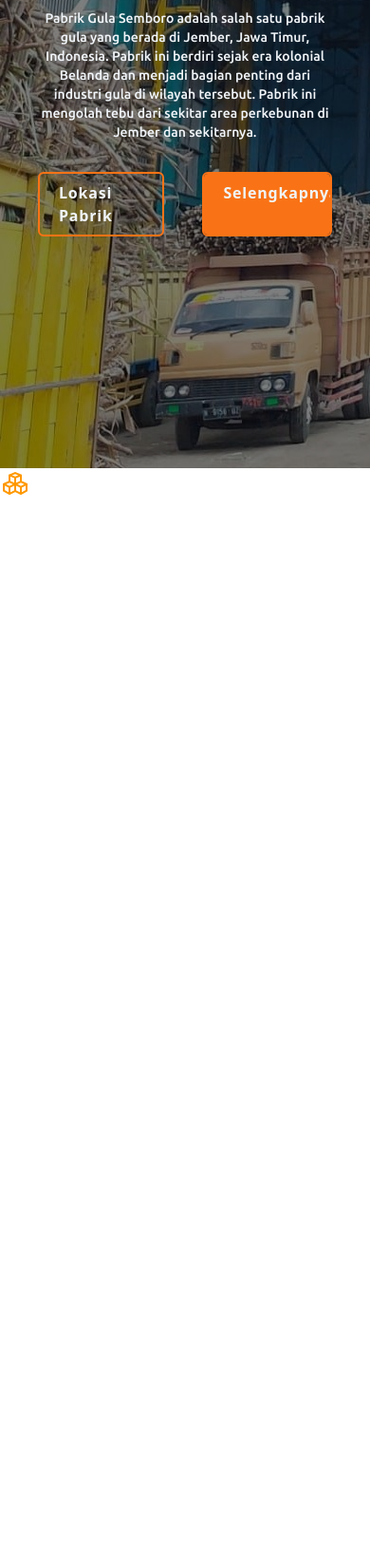
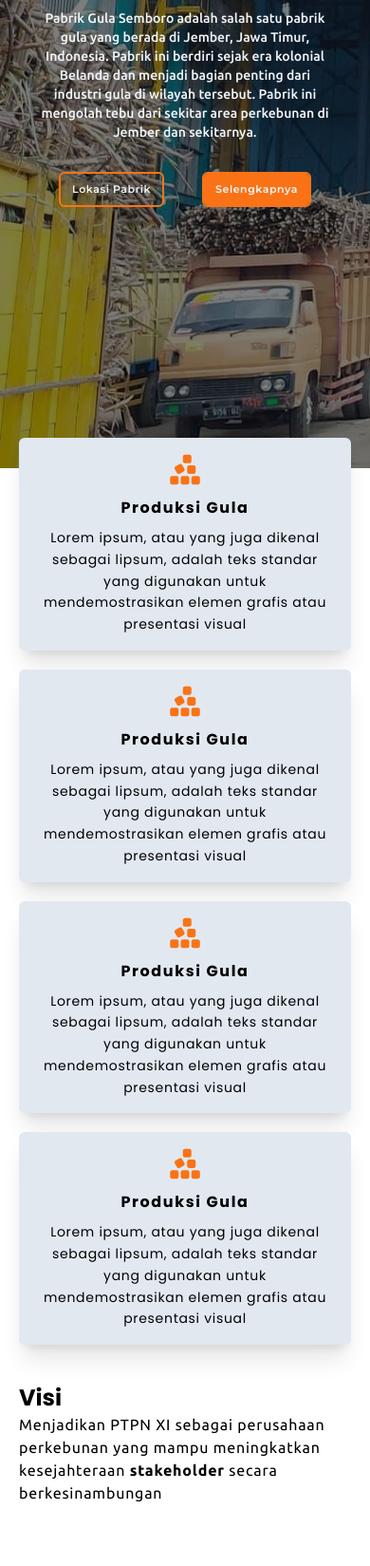
Before and after one commit to KiraniaKharisa/WEB_DESIGN_PLAYIT, a website: page index.html in a window 390 px wide. Shown: the part 351-2000 px from the top of the page at 95% size. Before the commit the page ends 876 px from the top, so only its background shows below. Drawn offline with nearby package versions, Linux system fonts and the light colour scheme.

Commit message:
Dari Fahmy

```diff
--- a/index.html
+++ b/index.html
@@ -12,11 +12,13 @@
     <link rel="preconnect" href="https://fonts.googleapis.com">
     <link rel="preconnect" href="https://fonts.gstatic.com" crossorigin>
     <link href="https://fonts.googleapis.com/css2?family=Ubuntu:ital,wght@0,300;0,400;0,500;0,700;1,300;1,400;1,500;1,700&display=swap" rel="stylesheet">
+    <link rel="stylesheet" href="https://cdnjs.cloudflare.com/ajax/libs/font-awesome/6.6.0/css/all.min.css" integrity="sha512-Kc323vGBEqzTmouAECnVceyQqyqdsSiqLQISBL29aUW4U/M7pSPA/gEUZQqv1cwx4OnYxTxve5UMg5GT6L4JJg==" crossorigin="anonymous" referrerpolicy="no-referrer" />
 </head>
-<body class="overflow-x-hidden">
+<body class="overflow-x-hidden font-poppins">
     <header class="flex justify-between navbar fixed top-0 right-0 z-[100] w-full">
-        <div class="bg-slate-100 py-5 px-7 z-[-2] w-full">
-            LOGO
+        <div class="bg-slate-100 py-5 px-7 z-[-2] w-full relative">
+            <h3 class="opacity-0">Logo</h3>
+            <img class="absolute top-2 w-[50px]" src="./img/logo.png" alt="" />
         </div>
 
         <button class="hamburgerButton z-[4] lg:hidden">
@@ -25,7 +27,7 @@
             <span class="hamburger-garis bottom-[2.55rem]"></span>
         </button>
 
-        <nav class="lg:flex lg:relative lg:gap-5 lg:pr-16 lg:items-center lg:translate-x-0 lg:py-0 lg:bg-transparent lg:flex-row lg:w-auto lg:top-0 translate-x-[2000px] pr-0 text-center py-5 bg-slate-100 flex-col w-full absolute top-[64px] left-0">
+        <nav class="lg:flex lg:relative lg:gap-5 lg:pr-16 lg:items-center lg:translate-x-0 lg:py-0 lg:bg-transparent lg:flex-row lg:w-auto lg:top-0 translate-x-[2000px] pr-0 text-center py-5 bg-slate-100 flex-col w-full absolute top-[64px] left-0 transition-all duration-500">
             <div class="lg:block hidden bg-orange-600 absolute w-[125%] -skew-x-12 -right-2 h-full z-[-1]"></div>
             <a class="nav-link" href="#beranda">Beranda</a>
             <a class="nav-link" href="#tentang">Tentang</a>
@@ -48,13 +50,65 @@
             </div>
        </div>
     </section>
-    <section>
-        <div>
-            <div>
-               <img src="img/gula.png" alt="">
+
+    <section id="tentang" class="relative z-[2]">
+      <div class="px-5 pb-5">
+        <div class="grid grid-cols-1 -mt-8 gap-5 w-full md:grid-cols-2 lg:grid-cols-4">
+
+            <div class="cardTentang">
+              <div class="pb-2">
+                <i class="fa-solid fa-cubes-stacked text-4xl text-orange-500"></i>
+              </div>
+              <div class="">
+                <h3 class="font-bold font-poppins text-center pb-2 tracking-widest">Produksi Gula</h3>
+                <p class="text-center text-sm tracking-wider leading-relaxed">Lorem ipsum, atau yang juga dikenal sebagai lipsum, adalah teks standar yang digunakan untuk mendemostrasikan elemen grafis atau presentasi visual</p>
+              </div>
+            </div>
+            <div class="cardTentang">
+              <div class="pb-2">
+                <i class="fa-solid fa-cubes-stacked text-4xl text-orange-500"></i>
+              </div>
+              <div class="">
+                <h3 class="font-bold font-poppins text-center pb-2 tracking-widest">Produksi Gula</h3>
+                <p class="text-center text-sm tracking-wider leading-relaxed">Lorem ipsum, atau yang juga dikenal sebagai lipsum, adalah teks standar yang digunakan untuk mendemostrasikan elemen grafis atau presentasi visual</p>
+              </div>
+            </div>
+            <div class="cardTentang">
+              <div class="pb-2">
+                <i class="fa-solid fa-cubes-stacked text-4xl text-orange-500"></i>
+              </div>
+              <div class="">
+                <h3 class="font-bold font-poppins text-center pb-2 tracking-widest">Produksi Gula</h3>
+                <p class="text-center text-sm tracking-wider leading-relaxed">Lorem ipsum, atau yang juga dikenal sebagai lipsum, adalah teks standar yang digunakan untuk mendemostrasikan elemen grafis atau presentasi visual</p>
+              </div>
+            </div>
+            <div class="cardTentang">
+              <div class="pb-2">
+                <i class="fa-solid fa-cubes-stacked text-4xl text-orange-500"></i>
+              </div>
+              <div class="">
+                <h3 class="font-bold font-poppins text-center pb-2 tracking-widest">Produksi Gula</h3>
+                <p class="text-center text-sm tracking-wider leading-relaxed">Lorem ipsum, atau yang juga dikenal sebagai lipsum, adalah teks standar yang digunakan untuk mendemostrasikan elemen grafis atau presentasi visual</p>
+              </div>
             </div>
         </div>
+
+        <div class="mt-10">
+          <div class="">
+            <h3 class="font-bold text-2xl">Visi</h3>
+            <p class="font-ubuntu tracking-wider">Menjadikan PTPN XI sebagai perusahaan perkebunan yang mampu meningkatkan kesejahteraan <span class="font-semibold">stakeholder</span> secara berkesinambungan</p>
+          </div>
+          <div class="">
+            <img class="" src="img/sugarCane.png" alt="" />
+          </div>
+          <div class="">
+            <h3 class="">Misi</h3>
+            <p class="">Menyelenggarakan agribisnis, utamanya yang berbasis tebu yang melalui pemanfaatan <span class=""></span></p>
+          </div>
+        </div>
+      </div>
     </section>
+
     <script src="src/script.js"></script>
 </body>
 </html>
--- a/src/input.css
+++ b/src/input.css
@@ -49,7 +49,7 @@
 }
 
 .navbar.active nav {
-    @apply translate-x-0 transition-all duration-500;
+    @apply translate-x-0;
 }
 
 .hamburgerButton {
@@ -70,7 +70,7 @@
 }
 
 .buttonLink {
-    @apply overflow-hidden tracking-wider relative hover:shadow-lg shadow-orange-400 px-5 py-2 border-2 border-orange-500 rounded-md text-slate-100 font-semibold before:content-[''] before:w-0 before:h-full before:absolute before:top-0 before:left-0 before:bg-orange-500 before:z-[-1] hover:before:w-full before:transition-all before:duration-500;
+    @apply font-montserrat overflow-hidden relative hover:shadow-lg shadow-orange-400 text-[11px] tracking-wider px-3 py-2 border-2 border-orange-500 rounded-md text-slate-100 font-semibold lg:text-lg lg:px-7 lg:py-4 before:content-[''] before:w-0 before:h-full before:absolute before:top-0 before:left-0 before:bg-orange-500 before:z-[-1] hover:before:w-full before:transition-all before:duration-500;
 }
 .buttonHome .buttonLink:nth-child(2) {
     @apply before:w-full hover:before:w-0;
@@ -79,3 +79,16 @@
 .font-ubuntu {
     font-family: 'Ubuntu', sans-serif;
 }
+.font-lato {
+    font-family: 'Lato', sans-serif;
+}
+.font-montserrat {
+    font-family: 'Montserrat', sans-serif;
+}
+.font-poppins {
+    font-family: 'Poppins', sans-serif;
+}
+
+.cardTentang {
+  @apply bg-slate-200 px-5 py-4 rounded-md flex flex-col justify-center items-center shadow-xl w-full;
+}
```
Also changed, not shown: img/logo.png (added), img/sugarCane.png (added), src/output.css, 1 other file.
